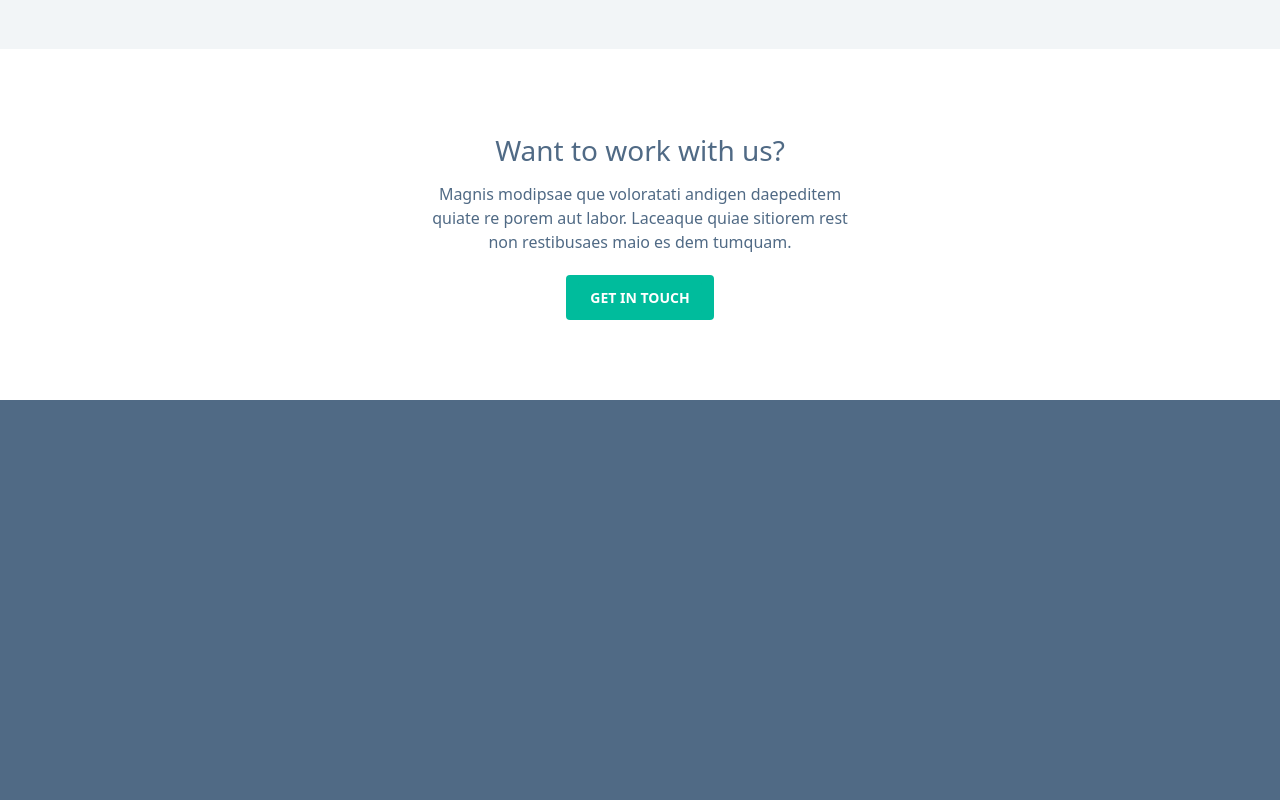
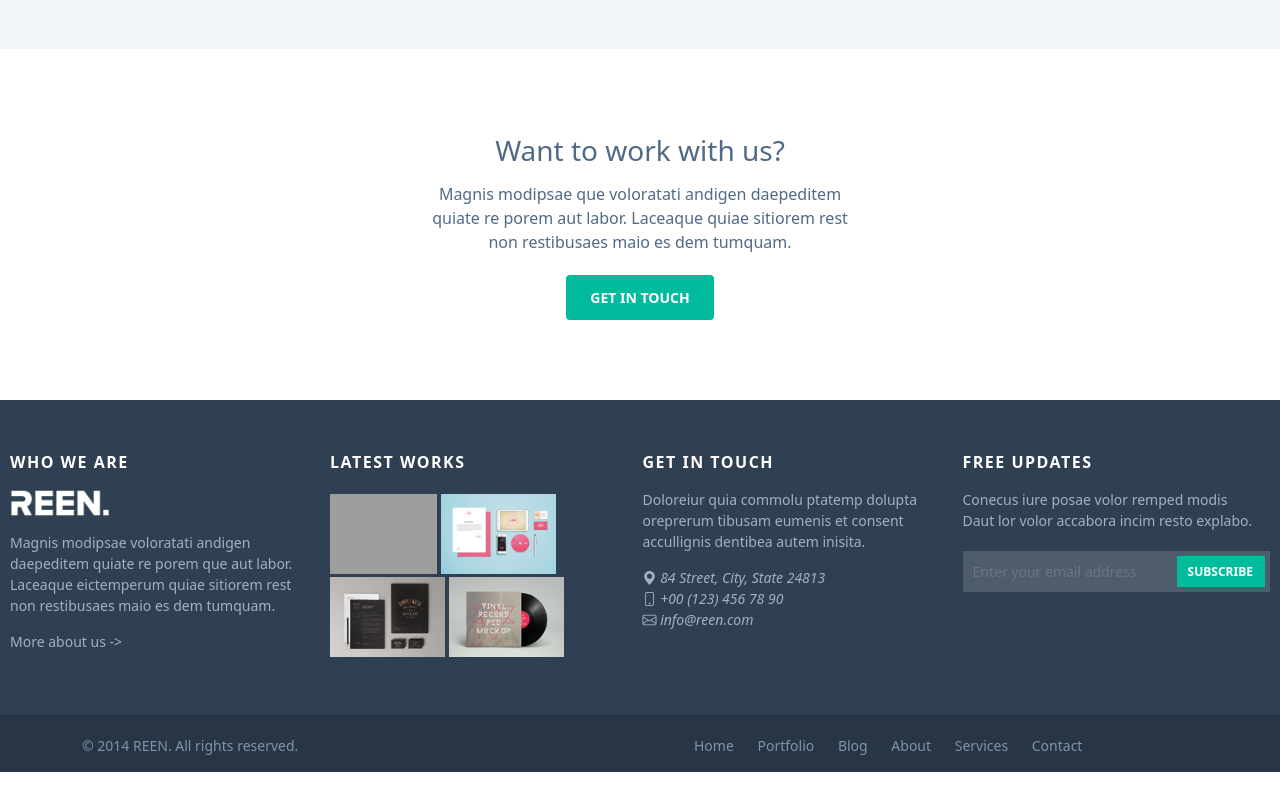
Before and after one commit to Prajwolprdhn/PSDtoHTML, a plain HTML site: page index.html in a window 1280 px wide. Shown: the part 2443-3243 px from the top of the page. After the commit the page ends 3215 px from the top, so only its background shows below. Drawn offline with nearby package versions, Linux system fonts and the light colour scheme; grey boxes are pictures that could not be loaded.

Commit message:
Complete Update

```diff
--- a/index.html
+++ b/index.html
@@ -186,7 +186,111 @@
           <button type="button" class="btn btn-success">GET IN TOUCH</button>
         </div>
       </div>
-      <div class="footer"></div>
+      <div class="footer">
+        <div class="footer-container">
+          <div class="row1">
+            <div class="info1">WHO WE ARE</div>
+            <div class="row1-img">
+              <img src="./images/logo1.png" alt="logo" />
+            </div>
+            <div class="sm-info">
+              Magnis modipsae voloratati andigen daepeditem quiate re porem que
+              aut labor. Laceaque eictemperum quiae sitiorem rest non
+              restibusaes maio es dem tumquam.
+            </div>
+            <div class="sm-min-info">More about us -></div>
+          </div>
+          <div class="row2">
+            <div class="info1">LATEST WORKS</div>
+            <div class="sm-img">
+              <img src="./images/pic1.png" alt="img" />
+              <img src="./images/pic2.png" alt="img" />
+              <img src="./images/pic3.png" alt="img" />
+              <img src="./images/pic4.png" alt="img" />
+            </div>
+          </div>
+          <div class="row3">
+            <div class="info1">GET IN TOUCH</div>
+            <div class="sm-info">
+              Doloreiur quia commolu ptatemp dolupta oreprerum tibusam eumenis
+              et consent accullignis dentibea autem inisita.
+            </div>
+            <div class="sm-icon">
+              <i class="bi-geo-alt-fill"> 84 Street, City, State 24813</i>
+              <i class="bi-phone"> +00 (123) 456 78 90 </i>
+              <i class="bi-envelope"> info@reen.com</i>
+            </div>
+          </div>
+          <div class="row1">
+            <div class="info1">FREE UPDATES</div>
+            <div class="sm-info">
+              Conecus iure posae volor remped modis Daut lor volor accabora
+              incim resto explabo.
+            </div>
+            <div class="input-group mb-3 custom-input-group">
+              <input
+                type="text"
+                class="form-control"
+                placeholder="Enter your email address"
+                aria-label=""
+                aria-describedby="basic-addon2"
+              />
+              <span class="input-group-text" id="basic-addon2">SUBSCRIBE</span>
+            </div>
+          </div>
+        </div>
+      </div>
     </section>
+    <div class="mini-footer">
+      <div class="container">
+        <div class="row ml-0 mr-0">
+          <div class="footer-text col-sm-6">
+            &copy; 2014 REEN. All rights reserved.
+          </div>
+
+          <div class="footer-menu col-sm-6">
+            <ul>
+              <li>Home</li>
+              <li>Portfolio</li>
+              <li>Blog</li>
+              <li>About</li>
+              <li>Services</li>
+              <li>Contact</li>
+            </ul>
+          </div>
+        </div>
+      </div>
+    </div>
+    <button type="button" id="btn-back-to-top">
+      <i class="bi bi-caret-up"></i>
+    </button>
   </body>
 </html>
+
+<script>
+  //Get the button
+  let mybutton = document.getElementById("btn-back-to-top");
+
+  // When the user scrolls down 20px from the top of the document, show the button
+  window.onscroll = function () {
+    scrollFunction();
+  };
+
+  function scrollFunction() {
+    if (
+      document.body.scrollTop > 20 ||
+      document.documentElement.scrollTop > 20
+    ) {
+      mybutton.style.display = "block";
+    } else {
+      mybutton.style.display = "none";
+    }
+  }
+  // When the user clicks on the button, scroll to the top of the document
+  mybutton.addEventListener("click", backToTop);
+
+  function backToTop() {
+    document.body.scrollTop = 0;
+    document.documentElement.scrollTop = 0;
+  }
+</script>
--- a/style.css
+++ b/style.css
@@ -24,7 +24,7 @@
   margin-top: 20px;
   margin-bottom: 20px;
 }
-img {
+.row img {
   height: auto;
   width: 150px;
 }
@@ -206,6 +206,105 @@ img {
   margin-bottom: 10px;
 }
 .footer {
-  background-color: #506a85;
-  height: 400px;
+  background-color: #2f4052;
+  height: auto;
+  display: flex;
+  justify-content: center;
+  /* padding-left: 200px; */
 }
+.footer .footer-container {
+  display: flex;
+  align-items: left;
+  text-align: left;
+  padding: 30px 0px;
+}
+.footer .row1,
+.footer .row2,
+.footer .row3,
+.footer .row4 {
+  display: inline-block;
+  margin: 20px 10px;
+  padding-bottom: 5px;
+}
+.info1 {
+  position: relative;
+  color: white;
+  font-size: 16px;
+  font-weight: 600;
+  letter-spacing: 1.5px;
+}
+
+.row1 img {
+  margin-top: 15px;
+  height: auto;
+  width: 100px;
+}
+
+.sm-info,
+.sm-min-info {
+  margin-top: 15px;
+  width: 300px;
+  color: #a3b1bf;
+  font-size: 14px;
+}
+
+.row2 {
+  width: 300px;
+}
+.row2 .sm-img {
+  margin-top: 20px;
+  display: inline-block;
+}
+.row2 img {
+  width: auto;
+  height: 80px;
+  margin-bottom: 3px;
+}
+.row3 .sm-icon {
+  margin-top: 15px;
+  display: grid;
+  color: #a3b1bf;
+  font-size: 14px;
+}
+.row1 .input-group {
+  margin-top: 20px;
+  background-color: #4e5c6c;
+}
+.custom-input-group .form-control {
+  font-size: 14px;
+  padding: 10px;
+  background-color: #4e5c6c;
+  border: #4e5c6c;
+}
+.custom-input-group .input-group-text {
+  border: #4e5c6c;
+  background-color: #00bc9c;
+  color: #fff;
+  font-size: 12px;
+  font-weight: 600;
+  margin: 5px;
+  border-radius: 0%;
+}
+.mini-footer {
+  height: auto;
+  background-color: #273545;
+  color: #8094a9;
+  font-size: 14px;
+  font-weight: 400;
+  padding-top: 20px;
+}
+.footer-menu li {
+  display: inline-block;
+  margin: 0 10px;
+  text-align: right;
+}
+#btn-back-to-top {
+  position: fixed;
+  bottom: 15px;
+  right: 30px;
+  display: none;
+  background-color: #8094a9;
+  border: none;
+  color: white;
+  border-radius: 30px;
+}
```
Also changed, not shown: images/logo1.png (added).
